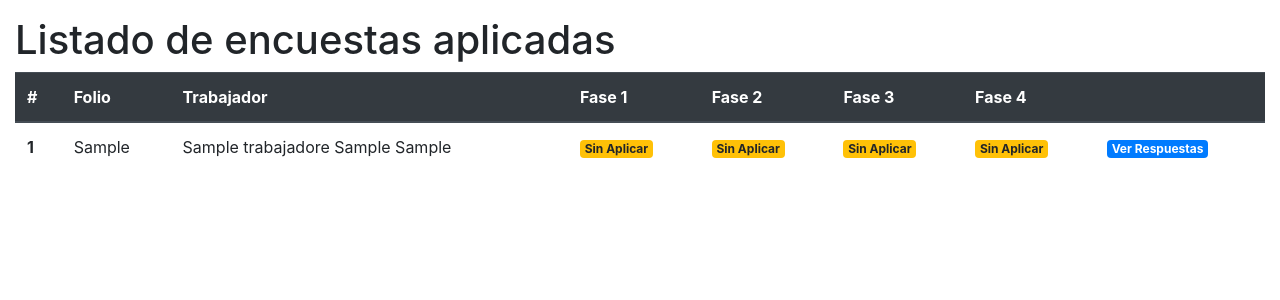
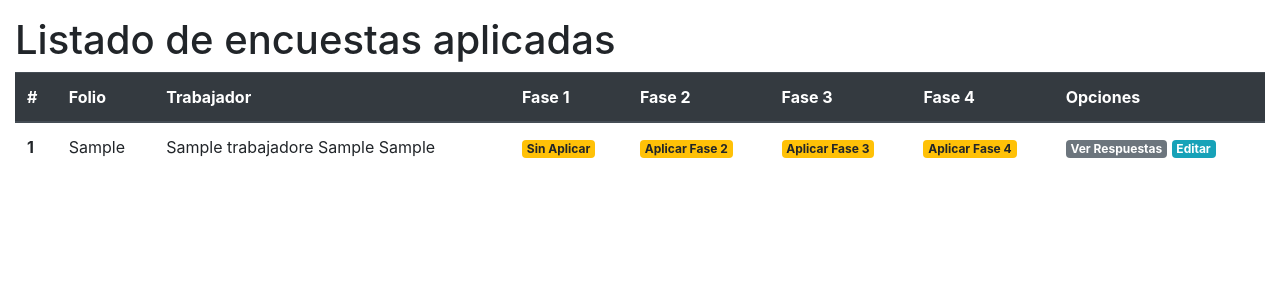
Before and after one commit to rvaldez20/prototipo-c035, a PHP site: page / in a window 1280 px wide. Shown: the part 56-356 px from the top of the page. Run offline with PHP 8.4, Linux system fonts and the light colour scheme; tables that the repository leaves empty or names only in its code hold one stand-in row (values such as "Sample post").

Commit message:
Se hacen algunos ajustes en el index como el paso de variables y mostrar las etiquetas

```diff
--- a/index.php
+++ b/index.php
@@ -7,7 +7,7 @@
    require "config.php";
 
    // hacemos una consulta para traer los datos de la DB
-   $queryResult = $pdo->query("SELECT cuestionario.id, cuestionario.folioCuestionario, trabajadores.nombre, trabajadores.apellidop, trabajadores.apellidom, cuestionario.fase1, cuestionario.fechafase1, cuestionario.fase2, cuestionario.fechafase2, cuestionario.fase3, cuestionario.fechafase3, cuestionario.fase4, cuestionario.fechafase4 FROM cuestionario, trabajadores WHERE cuestionario.trabajadorId = trabajadores.id");
+   $queryResult = $pdo->query("SELECT cuestionario.id, cuestionario.folioCuestionario, cuestionario.trabajadorId, trabajadores.nombre, trabajadores.apellidop, trabajadores.apellidom, cuestionario.fase1, cuestionario.fechafase1, cuestionario.fase2, cuestionario.fechafase2, cuestionario.fase3, cuestionario.fechafase3, cuestionario.fase4, cuestionario.fechafase4 FROM cuestionario, trabajadores WHERE cuestionario.trabajadorId = trabajadores.id");
 
    // while($row = $queryResult->fetch(PDO::FETCH_ASSOC)) {
    //    var_dump($row);
@@ -39,7 +39,7 @@
                      <th scope="col">Fase 2</th>
                      <th scope="col">Fase 3</th>
                      <th scope="col">Fase 4</th>
-                     <th scope="col"></th>
+                     <th scope="col">Opciones</th>
                   </tr>
                </thead>
                <tbody>
@@ -52,33 +52,43 @@
                         echo '<td>' . $row['nombre'] . ' ' . $row['apellidop'] . ' ' . $row['apellidom'] . '</td>';
 
                         // se verifica cada fase
+
+                        // --------------FASE 1 -----------------------
                         if($row['fase1'] == 1) {
                            echo '<td><span class="badge badge-success" data-toggle="tooltip" data-placement="left" title="' . 'Aplicada: ' . $row['fechafase1'] .'">Aplicada</span></td>';
                         } else{
                            echo '<td><span class="badge badge-warning">Sin Aplicar</span></td>';
                         }
 
+                        // --------------FASE 2 -----------------------
+                        // a la fase 2 se le pasa el idtrabajador y el id del cuestionario
                         if($row['fase2'] == 1) {
-                           echo '<td><span class="badge badge-success">Aplicada</span></td>';
+                           echo '<td><span class="badge badge-success" data-toggle="tooltip" data-placement="left" title="' . 'Aplicada: ' . $row['fechafase2'] .'">Aplicada</span></td>';
                         } else{
-                           echo '<td><span class="badge badge-warning">Sin Aplicar</span></td>';
+                           echo '<td><a href="cfase2.php?trabajadorId='. $row['trabajadorId'] .'&id='. $row['id'] .'" class="badge badge-warning cursor">Aplicar Fase 2</a></td>';
                         }
 
+                        // --------------FASE 3 -----------------------
                         if($row['fase3'] == 1) {
-                           echo '<td><span class="badge badge-success">Aplicada</span></td>';
+                           echo '<td><span class="badge badge-success" data-toggle="tooltip" data-placement="left" title="' . 'Aplicada: ' . $row['fechafase3'] .'">Aplicada</span></td>';
                         } else{
-                           echo '<td><span class="badge badge-warning">Sin Aplicar</span></td>';
+                           echo '<td><a href="fase3.php?id='. $row['id'] .'" class="badge badge-warning cursor">Aplicar Fase 3</a></td>';
                         }
+
+                        // --------------FASE 4 -----------------------
                         if($row['fase4'] == 1) {
-                           echo '<td><span class="badge badge-success">Aplicada</span></td>';
+                           echo '<td><span class="badge badge-success" data-toggle="tooltip" data-placement="left" title="' . 'Aplicada: ' . $row['fechafase4'] .'">Aplicada</span></td>';
                         } else{
-                           echo '<td><span class="badge badge-warning">Sin Aplicar</span></td>';
+                           echo '<td><a href="fase4.php?id='. $row['id'] .'" class="badge badge-warning cursor">Aplicar Fase 4</a></td>';
                         }
 
 
 
 
-                        echo '<td><a href="consultarCuestionario.php?id='. $row['id'] .'" class="badge badge-primary">Ver Respuestas</a></td>';
+                        echo '<td>
+                                 <a href="consultarCuestionario.php?id='. $row['id'] .'" class="badge badge-secondary cursor">Ver Respuestas</a>
+                                 <a href="EditarCuestionario.php?id='. $row['id'] .'" class="badge badge-info cursor">Editar</a>
+                              </td>';
                         // echo '<td><a href="#" class="badge badge-danger">Eliminar</a></td>';
                         echo '</tr>';
                      }
```
Also changed, not shown: trabajadorConfirmAdd.php (+2 -7 lines), 1 other file.
